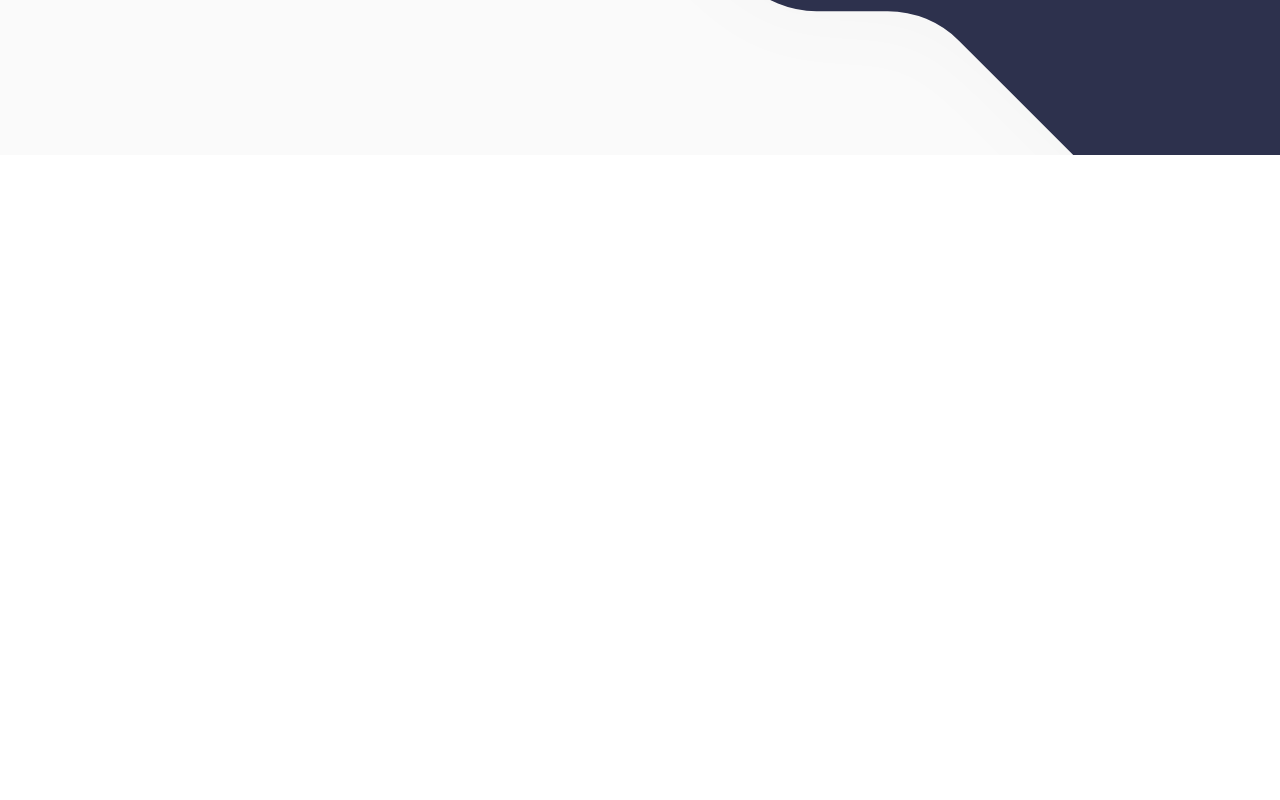
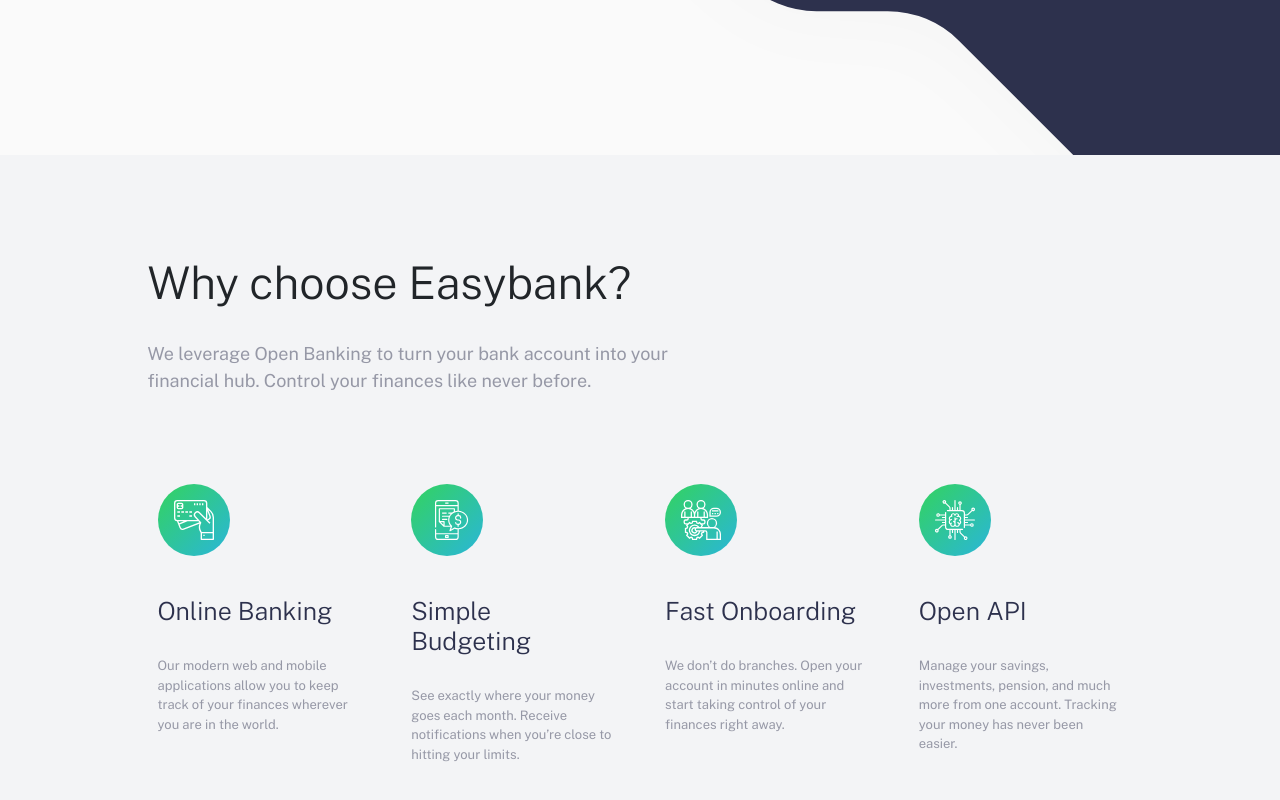
Before and after one commit to usman-FE/easybank-landing-page, a website: page index.html in a window 1280 px wide. Shown: the part 596-1396 px from the top of the page. Before the commit the page ends 1032 px from the top, so only its background shows below. Drawn offline with nearby package versions, Linux system fonts and the light colour scheme; files that its build step writes are made by us from their sources.

Commit message:
Done Servcies section

```diff
--- a/app/scss/components/_index.scss
+++ b/app/scss/components/_index.scss
@@ -1,3 +1,4 @@
 // Example
 @forward "navbar";
 @forward "hero-section";
+@forward "services";
--- /dev/null
+++ b/app/scss/components/services.scss
@@ -0,0 +1,27 @@
+@use "../custom-bootstrap" as *;
+@use "../util" as *;
+
+.services {
+  background-color: $Light-Grayish-Blue;
+  padding: 10.1rem 0;
+  &__caption {
+    p {
+      margin-top: 3rem;
+    }
+  }
+
+  &__cards {
+    margin-top: 7rem;
+  }
+
+  &__card {
+    padding: 1rem;
+    h3 {
+      margin-bottom: 3rem;
+    }
+  }
+
+  &__icon {
+    margin-bottom: 4rem;
+  }
+}
--- a/app/scss/globals/typography.scss
+++ b/app/scss/globals/typography.scss
@@ -28,6 +28,12 @@
   }
 }
 
+.services__card {
+  h3 {
+    color: $Dark-Blue;
+  }
+}
+
 .para-info {
   font-size: 1.52rem;
   font-weight: 400;
@@ -39,3 +45,8 @@
     font-size: 1.8rem;
   }
 }
+
+.para-small {
+  font-size: 1.3rem;
+  color: $Grayish-Blue;
+}
--- a/index.html
+++ b/index.html
@@ -89,7 +89,7 @@
           </div>
         </div>
 
-        <button class="cta btn-primary rounded-pill d-none d-lg-block">
+        <button class="cta rounded-pill d-none d-lg-block">
           Request Invite
         </button>
       </div>
@@ -111,9 +111,7 @@
                 one-stop-shop for spending, saving, budgeting, investing, and
                 much more.
               </p>
-              <button class="cta btn-pirmary rounded-pill">
-                Request Invite
-              </button>
+              <button class="cta rounded-pill">Request Invite</button>
             </div>
           </div>
           <div class="col-md-6 col-lg-7 col-image">
@@ -124,41 +122,97 @@
     </section>
     <!-- HERO SECITON END -->
 
+    <!-- SERVICES START -->
+    <section class="services">
+      <div class="container">
+        <!-- SERVICES HEADING -->
+        <div class="row">
+          <div class="col-md-9 col-lg-7">
+            <div class="services__caption">
+              <h2 class="display-2 services__heading">Why choose Easybank?</h2>
+              <p class="para-info lead">
+                We leverage Open Banking to turn your bank account into your
+                financial hub. Control your finances like never before.
+              </p>
+            </div>
+          </div>
+        </div>
+        <!-- SERVICES CARDS -->
+        <div class="row services__cards gx-5">
+          <div class="col-md-6 col-lg-3">
+            <div class="services__card">
+              <div class="services__icon">
+                <img
+                  src="images/icon-online.svg"
+                  alt="Online Banking Icon"
+                  class="img-fluid"
+                />
+              </div>
+              <h3 class="display-6">Online Banking</h3>
+              <p class="para-small">
+                Our modern web and mobile applications allow you to keep track
+                of your finances wherever you are in the world.
+              </p>
+            </div>
+          </div>
+          <div class="col-md-6 col-lg-3">
+            <div class="services__card">
+              <div class="services__icon">
+                <img
+                  src="images/icon-budgeting.svg"
+                  alt="Simple Budgeting Icon"
+                  class="img-fluid"
+                />
+              </div>
+              <h3 class="display-6">Simple Budgeting</h3>
+              <p class="para-small">
+                See exactly where your money goes each month. Receive
+                notifications when you’re close to hitting your limits.
+              </p>
+            </div>
+          </div>
+          <div class="col-md-6 col-lg-3">
+            <div class="services__card">
+              <div class="services__icon">
+                <img
+                  src="images/icon-onboarding.svg"
+                  alt="Onboarding Icon"
+                  class="img-fluid"
+                />
+              </div>
+              <h3 class="display-6">Fast Onboarding</h3>
+              <p class="para-small">
+                We don’t do branches. Open your account in minutes online and
+                start taking control of your finances right away.
+              </p>
+            </div>
+          </div>
+          <div class="col-md-6 col-lg-3">
+            <div class="services__card">
+              <div class="services__icon">
+                <img
+                  src="images/icon-api.svg"
+                  alt="API Icon"
+                  class="img-fluid"
+                />
+              </div>
+              <h3 class="display-6">Open API</h3>
+              <p class="para-small">
+                Manage your savings, investments, pension, and much more from
+                one account. Tracking your money has never been easier.
+              </p>
+            </div>
+          </div>
+        </div>
+      </div>
+    </section>
+    <!-- SERVICES END -->
+
     <!--
 
 
 
 
-
-
-
-
-
-
-
-
-
-
-  Why choose Easybank?
-
-  We leverage Open Banking to turn your bank account into your financial hub. Control
-  your finances like never before.
-
-  Online Banking
-  Our modern web and mobile applications allow you to keep track of your finances
-  wherever you are in the world.
-
-  Simple Budgeting
-  See exactly where your money goes each month. Receive notifications when you’re
-  close to hitting your limits.
-
-  Fast Onboarding
-  We don’t do branches. Open your account in minutes online and start taking control
-  of your finances right away.
-
-  Open API
-  Manage your savings, investments, pension, and much more from one account. Tracking
-  your money has never been easier.
 
 
 
```
